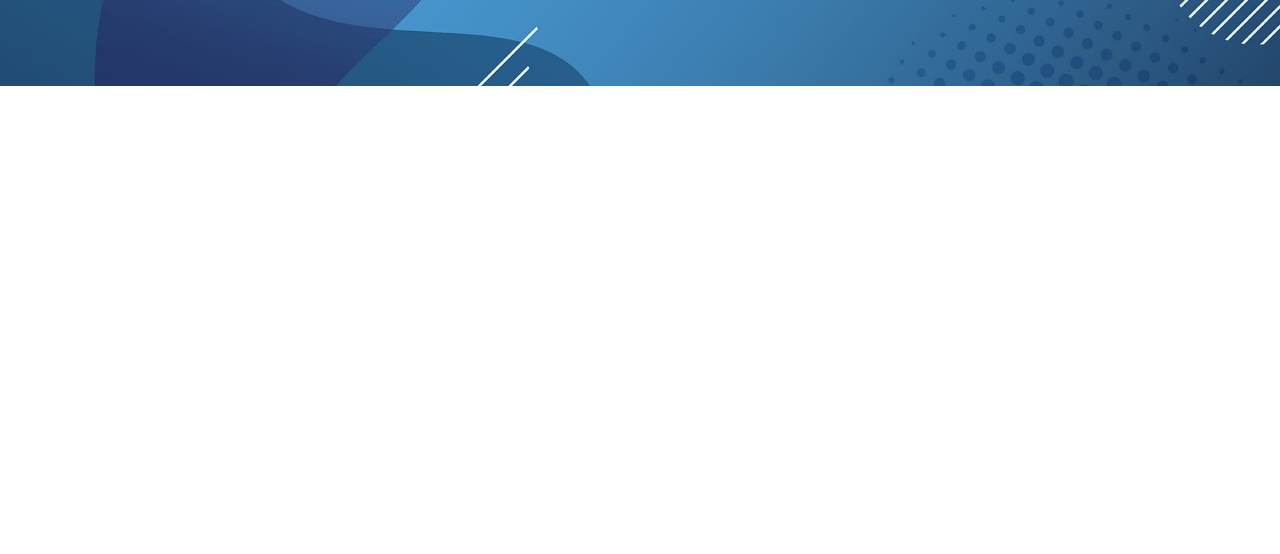
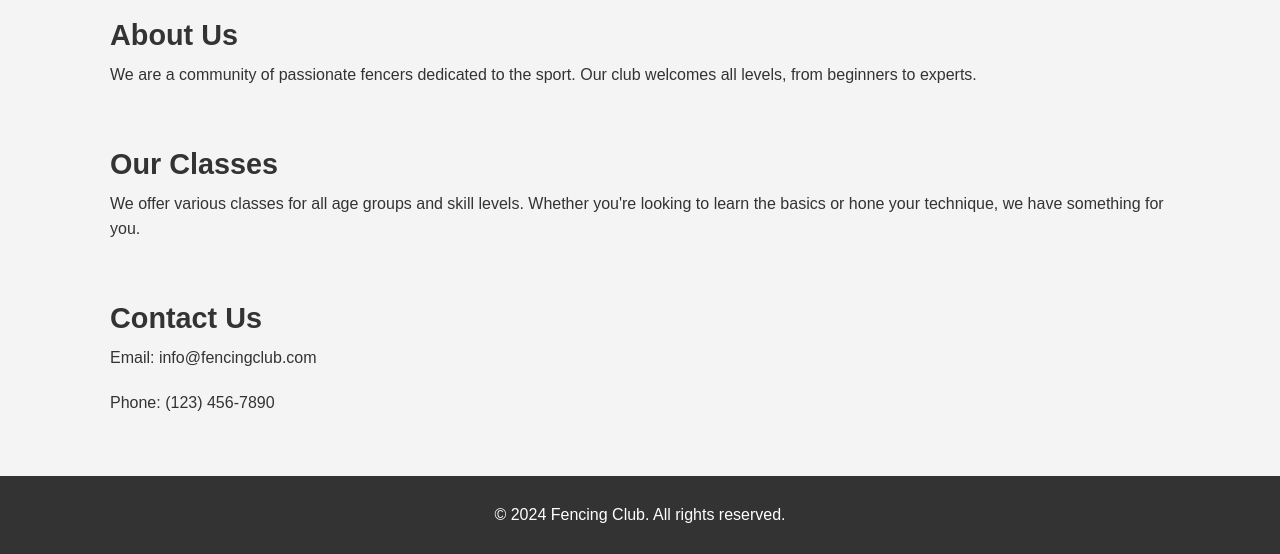
Before and after one commit to Zman327/Assessment-2024-, a Flask app: page /test in a window 1280 px wide. Shown: the part 426-980 px from the top of the page. Before the commit the page ends 512 px from the top, so only its background shows below. Run offline with Flask 3, Linux system fonts and the light colour scheme.

Commit message:
basically finished

```diff
--- a/Static/styles.css
+++ b/Static/styles.css
@@ -21,6 +21,22 @@ h1 {
 
 @media only screen and (max-width: 480px) {
     /* Further adjustments for mobile devices */
+}
+
+.flash-success {
+    color: green;
+    background-color: #e0ffe0;
+    padding: 10px;
+    border-radius: 5px;
+    margin-bottom: 10px;
+}
+
+.flash-error {
+    color: red;
+    background-color: #ffe0e0;
+    padding: 10px;
+    border-radius: 5px;
+    margin-bottom: 10px;
 }
 
 /* NAVBAR & FOOTER*/
--- a/routes.py
+++ b/routes.py
@@ -49,8 +49,12 @@ def registerpage():
 
         # Validate that the username and email do not exceed 20 characters to
         # ensure data consistency and database integrity
-        if len(username) > 20 or len(email) > 20:
-            flash("Username and Email must not exceed 20 characters!", "error")
+        if len(username) > 20:
+            flash("Username must not exceed 20 characters!", "error")
+            return redirect(url_for('registerpage'))
+
+        if len(email) > 30:
+            flash("Username must not exceed 20 characters!", "error")
             return redirect(url_for('registerpage'))
 
         if password != confirm_password:
--- a/templates/Test.html
+++ b/templates/Test.html
@@ -3,101 +3,129 @@
 <head>
     <meta charset="UTF-8">
     <meta name="viewport" content="width=device-width, initial-scale=1.0">
-    <title>Login - Fencing Hub</title>
-    <link rel="stylesheet" href="/Static/styles.css">
-    <link rel="icon" type="image/png" href="Static/Images/Logos/Logo.png">
+    <meta http-equiv="X-UA-Compatible" content="ie=edge">
+    <title>Fencing Club</title>
     <style>
-        /* Additional styles for the login page */
-        .login-container {
+        * {
+            margin: 0;
+            padding: 0;
+            box-sizing: border-box;
+        }
+
+        body {
+            font-family: Arial, sans-serif;
+            background-color: #f4f4f4;
+            color: #333;
+        }
+
+        header {
+            background-color: #333;
+            color: white;
+            padding: 10px 0;
+        }
+
+        header h1 {
+            text-align: center;
+            margin-bottom: 10px;
+        }
+
+        nav ul {
+            list-style-type: none;
+            display: flex;
+            justify-content: center;
+        }
+
+        nav ul li {
+            margin: 0 15px;
+        }
+
+        nav ul li a {
+            color: white;
+            text-decoration: none;
+            font-weight: bold;
+        }
+
+        #hero {
+            background: url('fencing.jpg') no-repeat center center/cover;
+            color: white;
+            height: 300px;
             display: flex;
             justify-content: center;
             align-items: center;
-            height: 100vh;
-            background: url('Static/Images/Background.jpg') no-repeat center;
-            background-size: cover;
-            color: #333;
+            text-align: center;
         }
 
-        .login-form {
-            background-color: rgba(255, 255, 255, 0.9);
-            padding: 40px;
-            border-radius: 10px;
-            box-shadow: 0 0 10px rgba(0, 0, 0, 0.1);
-            text-align: center;
-            width: 300px;
+        #hero h2 {
+            font-size: 2.5rem;
+            margin-bottom: 10px;
         }
 
-        .login-form h2 {
-            margin-bottom: 20px;
-            font-size: 24px;
+        .container {
+            max-width: 1100px;
+            margin: 0 auto;
+            padding: 20px;
         }
 
-        .login-form input[type="text"],
-        .login-form input[type="password"] {
-            width: 100%;
-            padding: 10px;
-            margin: 10px 0;
-            border: 1px solid #ddd;
-            border-radius: 5px;
-            font-size: 16px;
+        section h3 {
+            font-size: 1.8rem;
+            margin-bottom: 10px;
         }
 
-        .login-form button {
-            width: 100%;
-            padding: 10px;
-            margin: 20px 0;
-            border: none;
-            border-radius: 5px;
-            background-color: #0acac7;
-            color: #fff;
-            font-size: 18px;
-            cursor: pointer;
-            transition: background-color 0.3s ease;
+        section p {
+            line-height: 1.6;
+            margin-bottom: 20px;
         }
 
-        .login-form button:hover {
-            background-color: #0a9b9a;
-        }
-
-        .login-form p {
+        footer {
+            background-color: #333;
+            color: white;
+            text-align: center;
+            padding: 10px 0;
             margin-top: 20px;
-        }
-
-        .login-form p a {
-            color: #0acac7;
-            text-decoration: none;
-        }
-
-        .login-form p a:hover {
-            text-decoration: underline;
         }
     </style>
 </head>
-<body id="register-page" style="background: url('Static/Images/Background.jpg') no-repeat center; background-size: cover;">
-    <main class="main_container">
-        <section class="form-section">
-            <h1>Register</h1>
-            <form action="/register" method="post">
-                <div class="form-group">
-                    <label for="username">Username</label>
-                    <input type="text" id="username" name="username" required>
-                </div>
-                <div class="form-group">
-                    <label for="email">Email</label>
-                    <input type="email" id="email" name="email" required>
-                </div>
-                <div class="form-group">
-                    <label for="password">Password</label>
-                    <input type="password" id="password" name="password" required>
-                </div>
-                <div class="form-group">
-                    <label for="confirm-password">Confirm Password</label>
-                    <input type="password" id="confirm-password" name="confirm-password" required>
-                </div>
-                <button type="submit">Register</button>
-            </form>
-            <p class="login-link">Already have an account? <a href="/login">Login here</a></p>
-        </section>
-    </main>
+<body>
+    <header>
+        <div class="container">
+            <h1>Welcome to the Fencing Club</h1>
+            <nav>
+                <ul>
+                    <li><a href="#about">About</a></li>
+                    <li><a href="#classes">Classes</a></li>
+                    <li><a href="#contact">Contact</a></li>
+                </ul>
+            </nav>
+        </div>
+    </header>
+
+    <section id="hero">
+        <div class="container">
+            <h2>Unleash Your Inner Fencer</h2>
+            <p>Join our club and experience the art of fencing with professional trainers.</p>
+        </div>
+    </section>
+
+    <section id="about" class="container">
+        <h3>About Us</h3>
+        <p>We are a community of passionate fencers dedicated to the sport. Our club welcomes all levels, from beginners to experts.</p>
+    </section>
+
+    <section id="classes" class="container">
+        <h3>Our Classes</h3>
+        <p>We offer various classes for all age groups and skill levels. Whether you're looking to learn the basics or hone your technique, we have something for you.</p>
+    </section>
+
+    <section id="contact" class="container">
+        <h3>Contact Us</h3>
+        <p>Email: info@fencingclub.com</p>
+        <p>Phone: (123) 456-7890</p>
+    </section>
+
+    <footer>
+        <div class="container">
+            <p>&copy; 2024 Fencing Club. All rights reserved.</p>
+        </div>
+    </footer>
 </body>
 </html>
--- a/templates/calendar.html
+++ b/templates/calendar.html
@@ -60,9 +60,9 @@
                     <span class="event-title" data-date="{{ event[2] }}">{{ event[1] }}</span>
                     <div class="event-details" style="display: none;">
                         <p><strong>Date:</strong> {{ event[2] }}</p>
-                        <p><strong>Gender:</strong> {{ event[3] }}</p> <!-- Assuming the gender is at index 3 -->
-                        <p><strong>Location:</strong> {{ event[4] }}</p> <!-- Assuming the location is at index 4 -->
-                        <p><strong>Weapon:</strong> {{ event[5] }}</p> <!-- Assuming the weapon is at index 5 -->
+                        <p><strong>Gender:</strong> {{ event[3] }}</p>
+                        <p><strong>Location:</strong> {{ event[4] }}</p>
+                        <p><strong>Weapon:</strong> {{ event[5] }}</p>
                     </div>
                 </li>
                 {% endfor %}
```
Also changed, not shown: templates/profile.html (+7 -1 lines), Static/Images/profile/079512B1-B2B7-46D2-8CAB-5085A4CEAE7F.jpeg (added).
